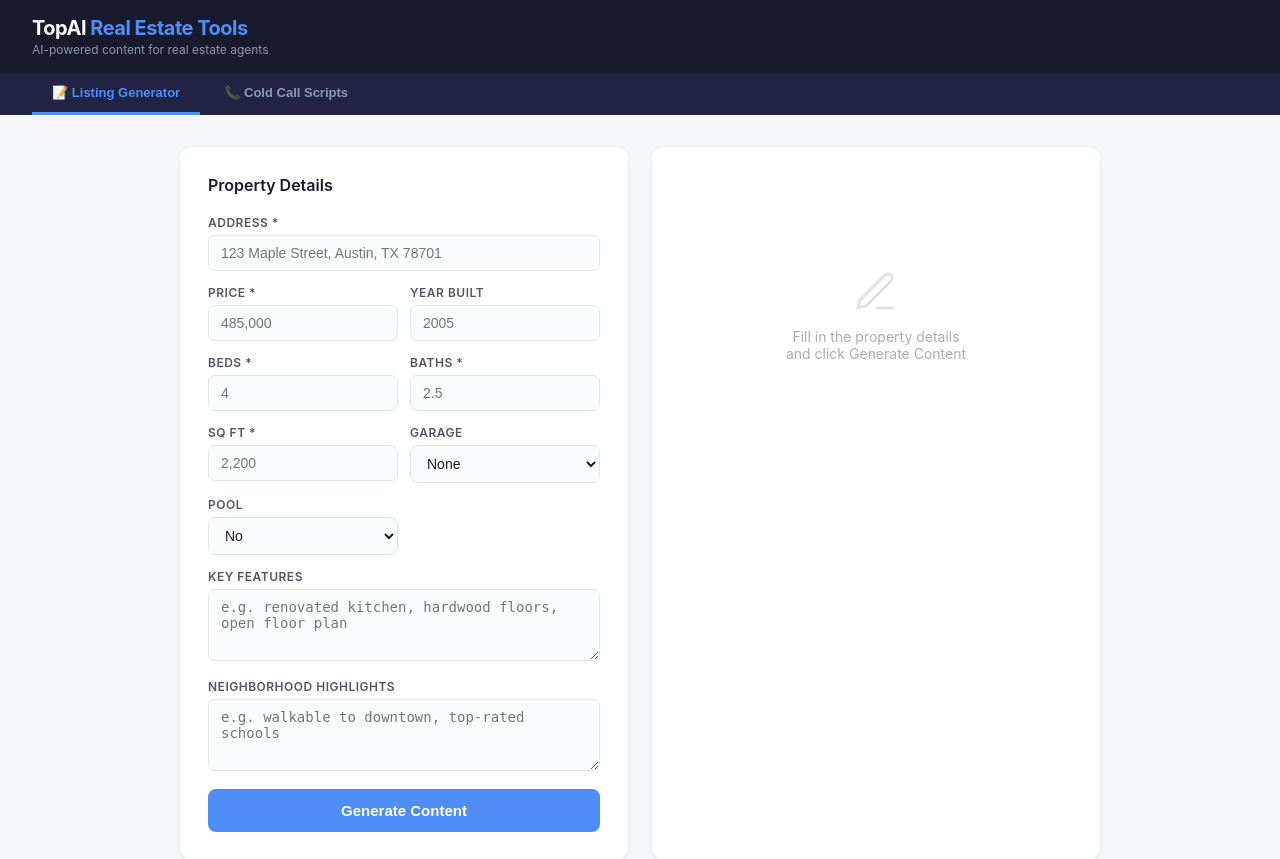
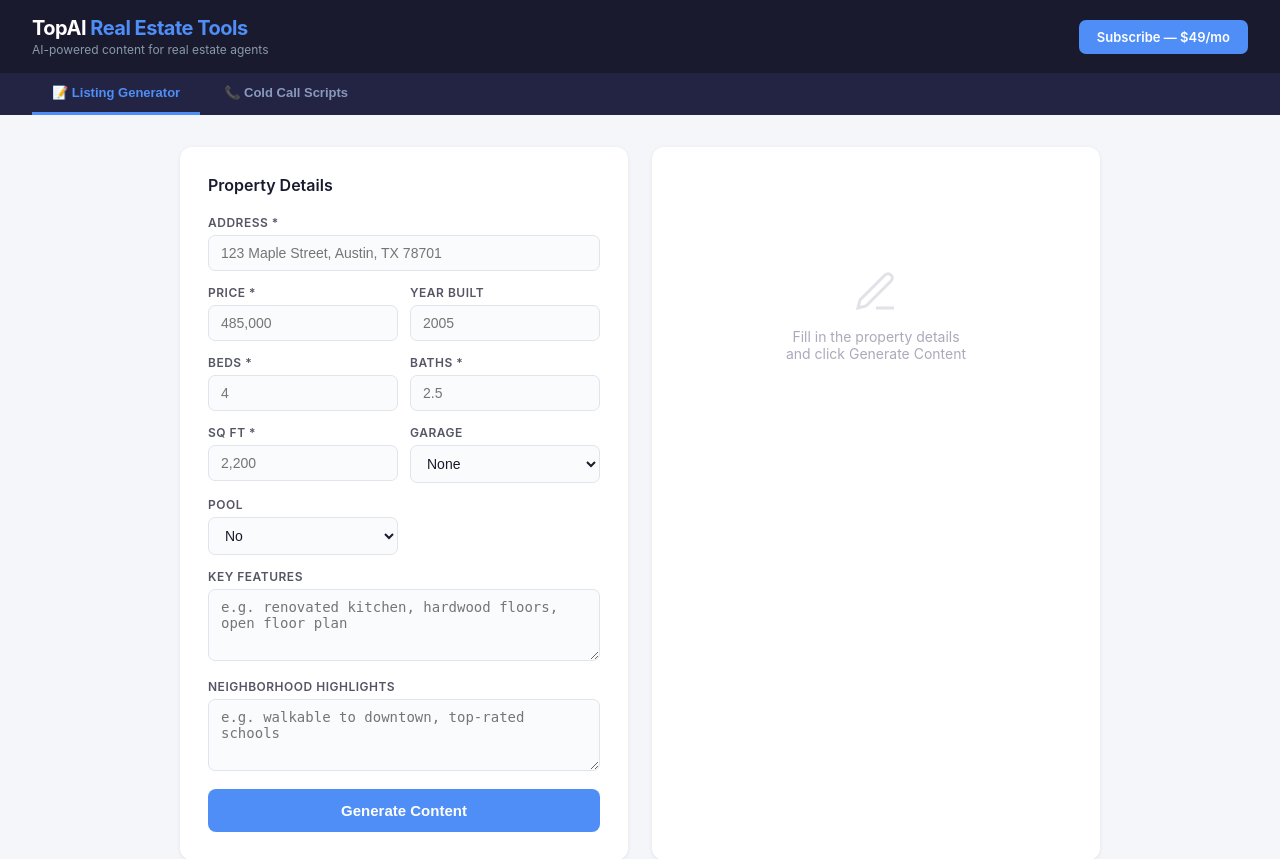
Before and after one commit to renmorrissey-sudo/listing-ai, a Flask app: page / in a window 1280 px wide. Shown: the top 859 px of the page. Run offline with Flask 3, Linux system fonts and the light colour scheme.

Commit message:
add subscribe button

```diff
--- a/templates/index.html
+++ b/templates/index.html
@@ -7,10 +7,12 @@
   <style>
     *, *::before, *::after { box-sizing: border-box; margin: 0; padding: 0; }
     body { font-family: -apple-system, BlinkMacSystemFont, "Segoe UI", Roboto, sans-serif; background: #f4f6f9; color: #1a1a2e; min-height: 100vh; }
-    header { background: #1a1a2e; color: white; padding: 16px 32px; }
+    header { background: #1a1a2e; color: white; padding: 16px 32px; display: flex; align-items: center; justify-content: space-between; }
     header .logo { font-size: 20px; font-weight: 700; letter-spacing: -0.5px; }
     header .logo span { color: #4f8ef7; }
     header .tagline { font-size: 12px; color: #8899aa; margin-top: 2px; }
+    .subscribe-btn { background: #4f8ef7; color: white; border: none; border-radius: 7px; padding: 9px 18px; font-size: 13px; font-weight: 600; cursor: pointer; text-decoration: none; white-space: nowrap; transition: background 0.15s; }
+    .subscribe-btn:hover { background: #3a7de0; }
     .tool-nav { background: #232344; display: flex; padding: 0 32px; gap: 4px; }
     .tool-nav-btn { padding: 12px 20px; font-size: 13px; font-weight: 600; color: #8899bb; background: none; border: none; cursor: pointer; border-bottom: 3px solid transparent; transition: all 0.15s; }
     .tool-nav-btn:hover { color: #ccd; }
@@ -52,8 +54,11 @@
 </head>
 <body>
 <header>
-  <div class="logo">TopAI <span>Real Estate Tools</span></div>
-  <div class="tagline">AI-powered content for real estate agents</div>
+  <div>
+    <div class="logo">TopAI <span>Real Estate Tools</span></div>
+    <div class="tagline">AI-powered content for real estate agents</div>
+  </div>
+  <a class="subscribe-btn" href="https://buy.stripe.com/5kQaEW8fngKkfSYf132sM00" target="_blank">Subscribe — $49/mo</a>
 </header>
 <nav class="tool-nav">
   <button class="tool-nav-btn active" onclick="switchTool('listing', this)">&#128221; Listing Generator</button>
```
